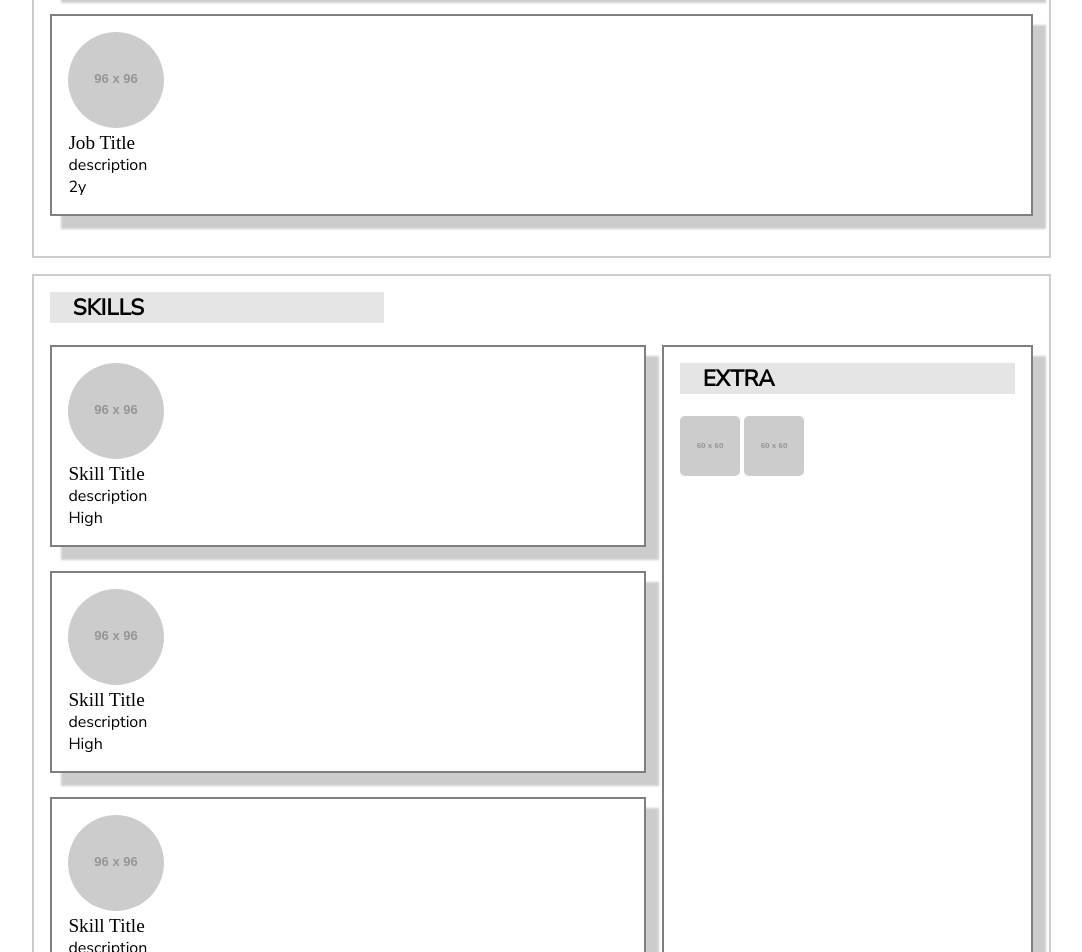
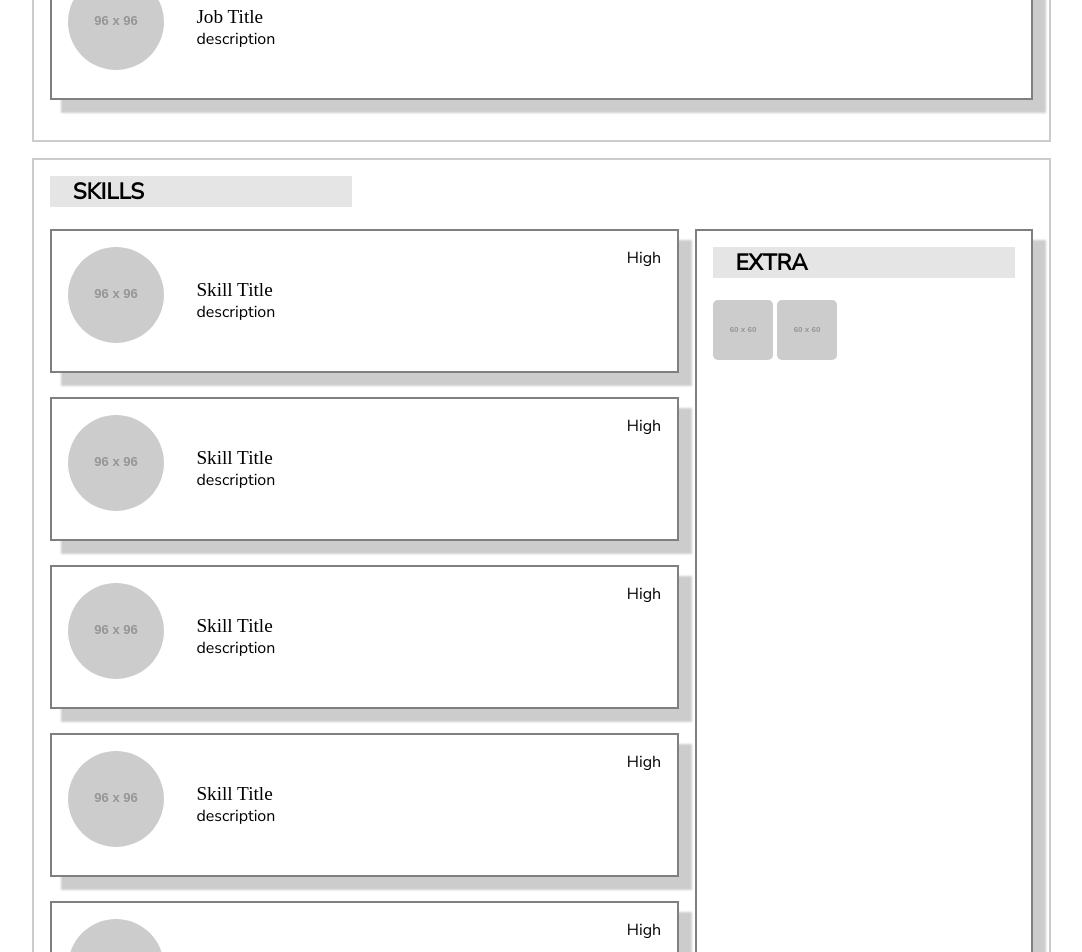
Before and after one commit to magiknono/resumewithfuntechstack, a Svelte app: page / in a window 1280 px wide. Shown: the part 500-1452 px from the top of the page, without its empty margins (99-1181 px from the left). Built offline with nearby package versions, Linux system fonts and the light colour scheme.

Commit message:
made flexbox alignement for job and skill card

```diff
--- a/src/App.svelte
+++ b/src/App.svelte
@@ -105,7 +105,6 @@
 	.skill {
 		grid-column:1/3;
 		margin-right:1em;
-
 	}
 	aside {
 		grid-column:3/4;
@@ -116,20 +115,24 @@
 
 	}
 	.job {
-
-
-
-
+		display:flex;
+		align-items:flex-start;
 	}
 	.job-desc {
-
-
-	}
-	.job-time {
-
+		flex:1;
+		padding:2em;
 	}
 	.job > img {
 		border-radius:50%;
+	}
+
+	.skill {
+		display:flex;
+		align-items:flex-start;
+	}
+	.skill-desc {
+		flex:1;
+		padding:2em;
 	}
 	.skill > img {
 		border-radius: 50%;
@@ -184,40 +187,65 @@
 			<h3>SKILLS</h3>
 			<section class="skill">
 				<img src="https://via.placeholder.com/96" alt ="#" />
+				<div class="skill-desc">
 				<h4>skill title</h4>
 				<p>description</p>
+				</div>
+				<div class="skill-level">
 				<p>High</p>
+				</div>
 			</section>
 			<section class="skill">
 				<img src="https://via.placeholder.com/96" alt ="#" />
+				<div class="skill-desc">
 				<h4>skill title</h4>
 				<p>description</p>
+				</div>
+				<div class="skill-level">
 				<p>High</p>
+				</div>
 			</section>
 			<section class="skill">
 				<img src="https://via.placeholder.com/96" alt ="#" />
+				<div class="skill-desc">
 				<h4>skill title</h4>
 				<p>description</p>
+				</div>
+				<div class="skill-level">
 				<p>High</p>
+				</div>
 			</section>
 			<section class="skill">
 				<img src="https://via.placeholder.com/96" alt ="#" />
+				<div class="skill-desc">
 				<h4>skill title</h4>
 				<p>description</p>
+				</div>
+				<div class="skill-level">
 				<p>High</p>
+				</div>
 			</section>
 			<section class="skill">
 				<img src="https://via.placeholder.com/96" alt ="#" />
+				<div class="skill-desc">
 				<h4>skill title</h4>
 				<p>description</p>
+				</div>
+				<div class="skill-level">
 				<p>High</p>
+				</div>
 			</section>
 			<section class="skill">
 				<img src="https://via.placeholder.com/96" alt ="#" />
+				<div class="skill-desc">
 				<h4>skill title</h4>
 				<p>description</p>
+				</div>
+				<div class="skill-level">
 				<p>High</p>
+				</div>
 			</section>
+
 
 			<aside class="extra-skills">
 				<h3>extra</h3>
```
